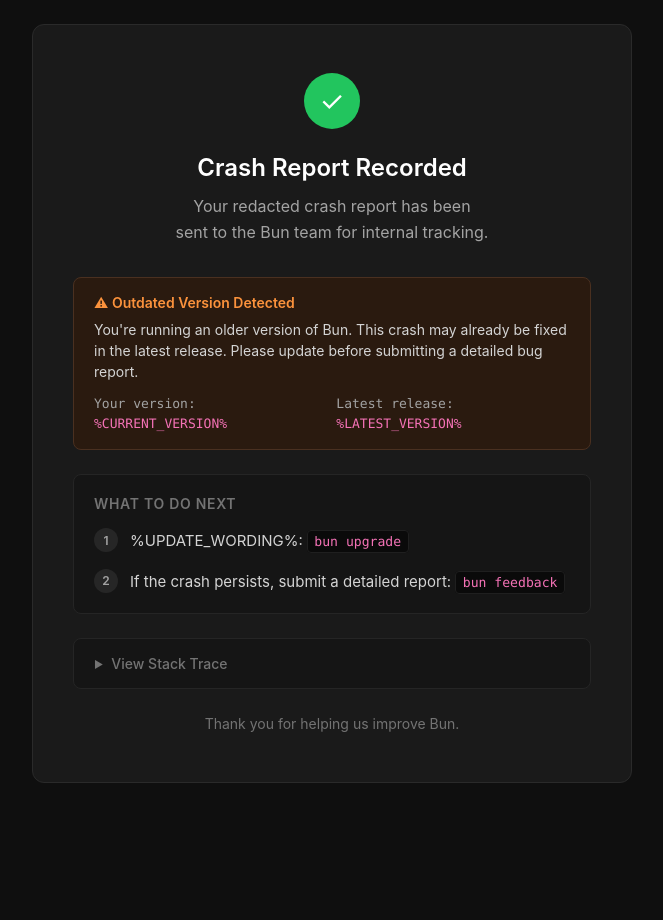
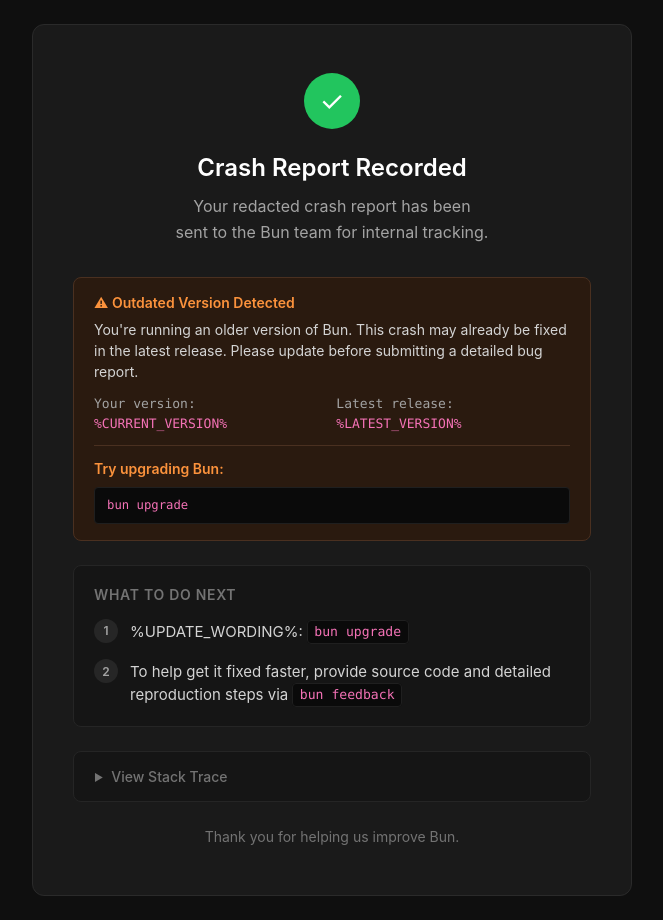
Before and after one commit to oven-sh/bun.report, a website: page frontend/crash-recorded.html in a window 1280 px wide. Shown: the whole page, without its empty margins (308-971 px from the left). Before the commit the page ends 807 px from the top, so only its background shows below. Drawn offline with Linux system fonts and the light colour scheme.

Commit message:
crash report page updates

```diff
--- a/frontend/crash-recorded.html
+++ b/frontend/crash-recorded.html
@@ -234,6 +234,10 @@
             <span><span class="version-label">Your version:</span> <span class="version-value">%CURRENT_VERSION%</span></span>
             <span><span class="version-label">Latest release:</span> <span class="version-value">%LATEST_VERSION%</span></span>
           </div>
+          <div style="margin-top: 0.75rem; padding-top: 0.75rem; border-top: 1px solid #4a3020;">
+            <h3 style="color: #fb923c; font-size: 0.875rem; font-weight: 600; margin-bottom: 0.5rem;">Try upgrading Bun:</h3>
+            <code style="display: block; padding: 0.5rem 0.75rem;">bun upgrade</code>
+          </div>
         </div>
       </div>
 
@@ -248,7 +252,7 @@
         <div class="step">
           <div class="step-number">2</div>
           <div class="step-content">
-            <p>If the crash persists, submit a detailed report: <code>bun feedback</code></p>
+            <p>To help get it fixed faster, provide source code and detailed reproduction steps via <code>bun feedback</code></p>
           </div>
         </div>
       </div>
```
